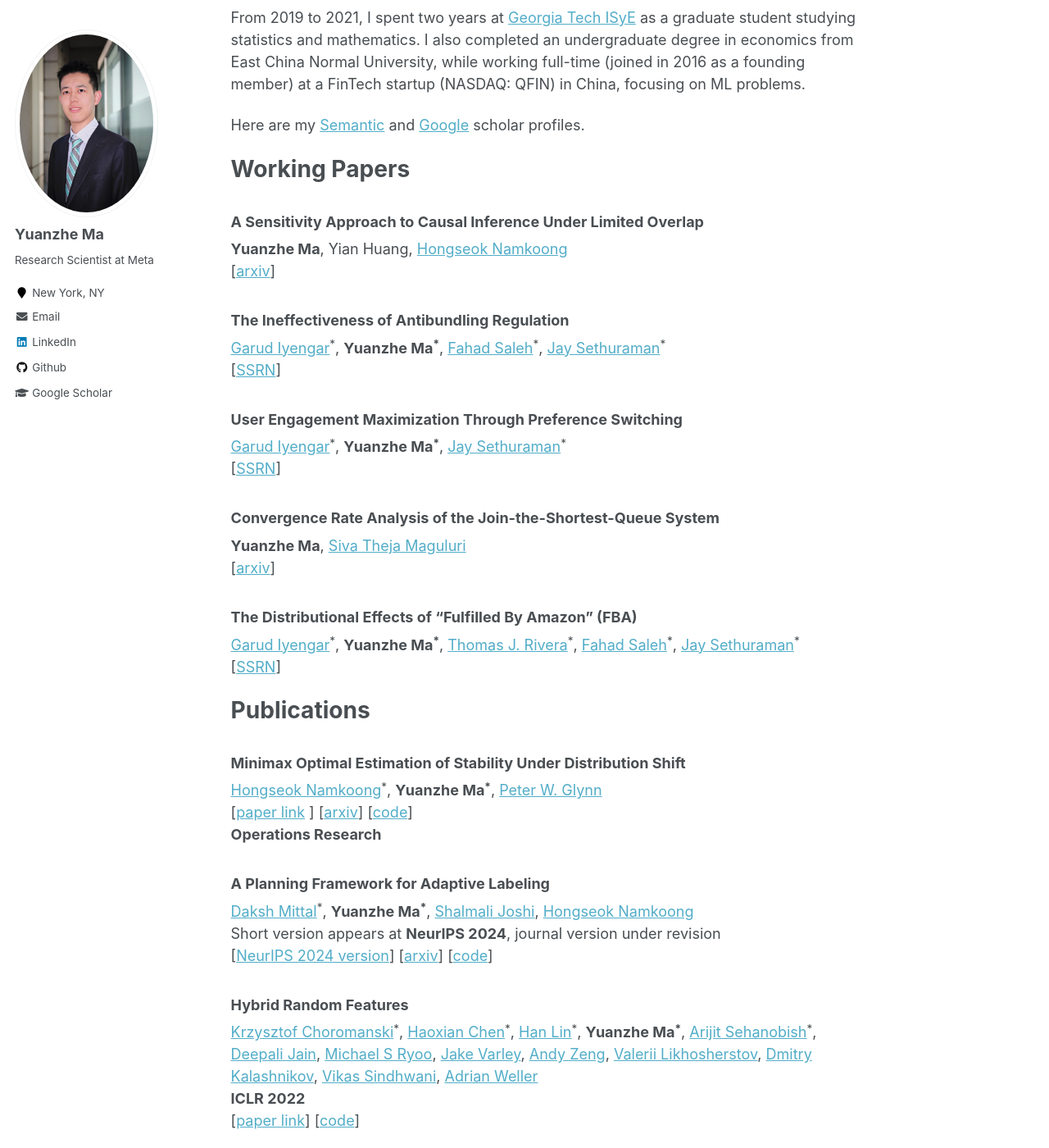
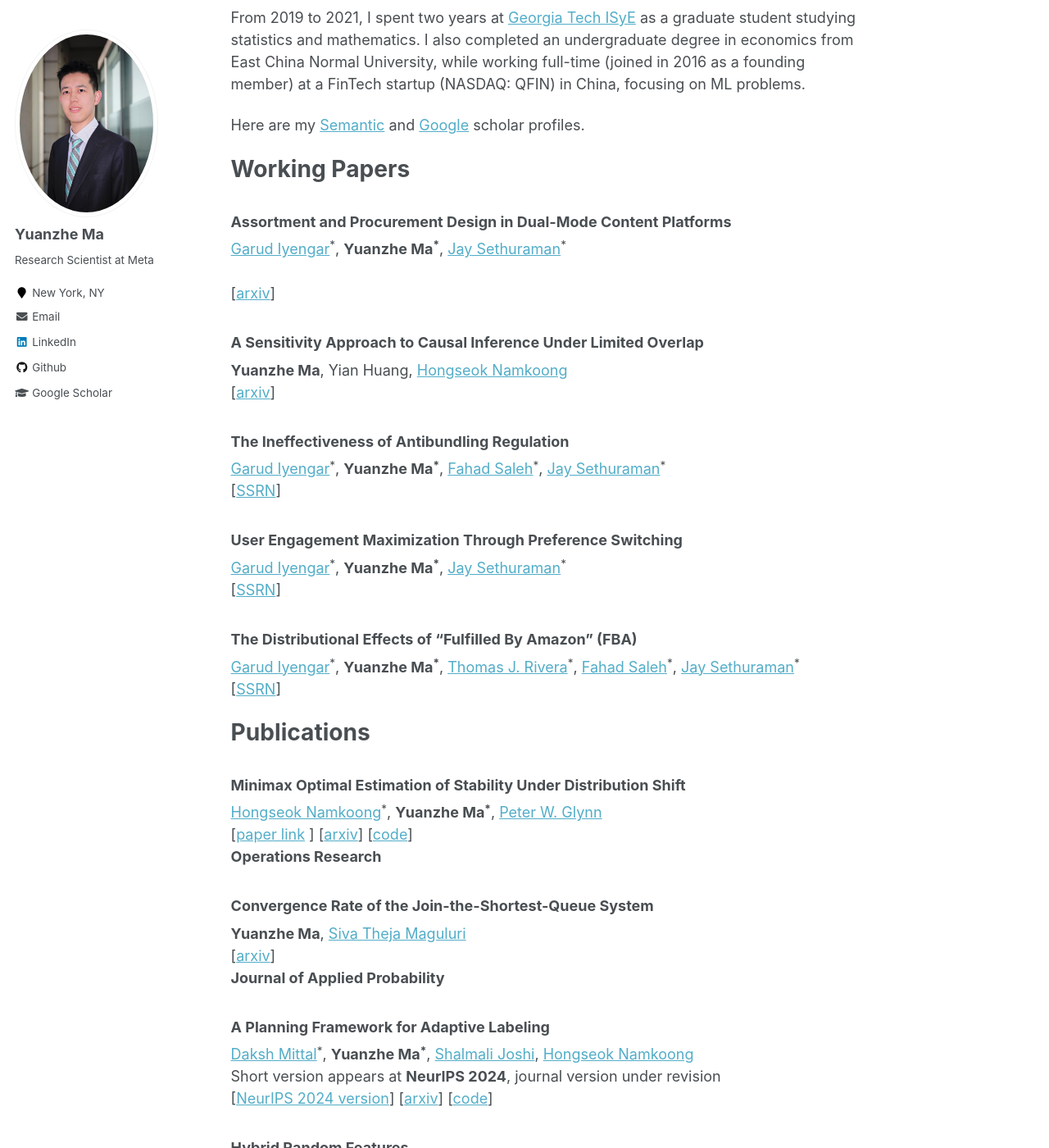
Before and after one commit to yuanzhe-ma/yuanzhe-ma.github.io, a Jekyll site: the page built from _pages/about.md, in a window 1280 px wide and 1400 px high, scrolled down 415 px. Shown: the whole window at 82% size. Built offline with Jekyll 4.4.1, drawn with Linux system fonts in a browser that asks for light colours.

Commit message:
Update publications section with new papers
Added new working papers and updated publication details.

```diff
--- a/_pages/about.md
+++ b/_pages/about.md
@@ -21,6 +21,11 @@ Here are my [Semantic](https://www.semanticscholar.org/author/Yuanzhe-Ma/2144051
 
 <h1 id="publications"> Working Papers</h1>
 
+### **Assortment and Procurement Design in Dual-Mode Content Platforms**
+[Garud Iyengar](http://www.columbia.edu/~gi10/)<sup>*</sup>, **Yuanzhe Ma<sup>*</sup>**,
+[Jay Sethuraman](https://www.engineering.columbia.edu/faculty-staff/directory/jay-sethuraman)<sup>*</sup>
+<br>\[[arxiv](https://arxiv.org/pdf/2609.03285)\]
+
 ### **A Sensitivity Approach to Causal Inference Under Limited Overlap**
 **Yuanzhe Ma**, Yian Huang, [Hongseok Namkoong](https://hsnamkoong.github.io/)
 <br>\[[arxiv](https://arxiv.org/pdf/2511.22003)\]
@@ -36,9 +41,6 @@ Here are my [Semantic](https://www.semanticscholar.org/author/Yuanzhe-Ma/2144051
 [Jay Sethuraman](https://www.engineering.columbia.edu/faculty-staff/directory/jay-sethuraman)<sup>*</sup>
 \[[SSRN](https://ssrn.com/abstract=5230517)\]
 
-### **Convergence Rate Analysis of the Join-the-Shortest-Queue System**
-**Yuanzhe Ma**, [Siva Theja Maguluri](https://sites.google.com/site/sivatheja/home?authuser=0)
-<br>\[[arxiv](https://arxiv.org/pdf/2503.15736)\]
 
 ### **The Distributional Effects of “Fulfilled By Amazon” (FBA)**
 [Garud Iyengar](http://www.columbia.edu/~gi10/)<sup>*</sup>, **Yuanzhe Ma<sup>*</sup>**, [Thomas J. Rivera](https://sites.google.com/site/thomasjriveraecon/home)<sup>*</sup>, [Fahad Saleh](https://www.fahadsaleh.com/)<sup>*</sup>,
@@ -51,6 +53,11 @@ Here are my [Semantic](https://www.semanticscholar.org/author/Yuanzhe-Ma/2144051
 [Hongseok Namkoong](https://hsnamkoong.github.io/)<sup>*</sup>, **Yuanzhe Ma<sup>*</sup>**, [Peter W. Glynn](https://web.stanford.edu/~glynn/)
 <br> \[[paper link](https://doi.org/10.1287/opre.2022.0658) \] \[[arxiv](https://arxiv.org/pdf/2212.06338)\] \[[code](https://github.com/namkoong-lab/stability_estimation)\]
 <br> **Operations Research**
+
+### **Convergence Rate of the Join-the-Shortest-Queue System**
+**Yuanzhe Ma**, [Siva Theja Maguluri](https://sites.google.com/site/sivatheja/home?authuser=0)
+<br>\[[arxiv](https://arxiv.org/pdf/2503.15736)\]
+<br> **Journal of Applied Probability**
 
 ### **A Planning Framework for Adaptive Labeling**
 [Daksh Mittal](https://sites.google.com/view/dakshmittal/home)<sup>*</sup>,  **Yuanzhe Ma<sup>*</sup>**, [Shalmali Joshi](https://shalmalijoshi.github.io/reAIM/), [Hongseok Namkoong](https://hsnamkoong.github.io/)
```
